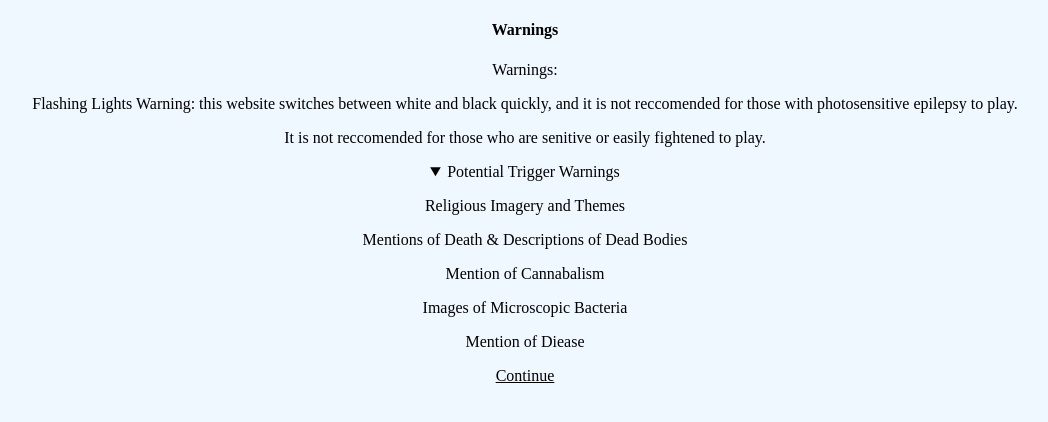
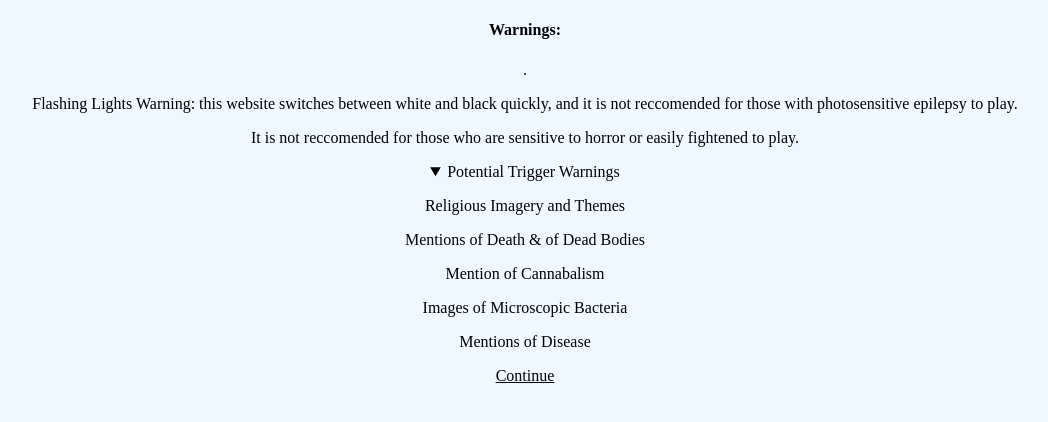
Before and after one commit to not-wren/news-industry-honey, a plain HTML site: page index.html in a window 1280 px wide. Both pictures are taken after a click on the heading "Potential Trigger Warnings". Shown: the whole page, without its empty margins (115-1163 px from the left). Drawn offline with Linux system fonts and the light colour scheme.

```diff
--- a/index.html
+++ b/index.html
@@ -8,17 +8,17 @@
     <link rel="stylesheet" href="first.css" />
   </head>
   <body>
-    <h4>Warnings</h4>
-    <p>Warnings: </p>
+    <h4>Warnings:</h4>
+    <p>.  </p>
     <p>Flashing Lights Warning: this website switches between white and black quickly, and it is not reccomended for those with photosensitive epilepsy to play. </p>
-    <p>It is not reccomended for those who are senitive or easily fightened to play.</p>
+    <p>It is not reccomended for those who are sensitive to horror or easily fightened to play.</p>
     <details>
     <summary>Potential Trigger Warnings</summary>
         <p>Religious Imagery and Themes</p>
-        <p>Mentions of Death & Descriptions of Dead Bodies</p>
+        <p>Mentions of Death & of Dead Bodies</p>
         <p>Mention of Cannabalism</p>
         <p>Images of Microscopic Bacteria</p>
-        <p>Mention of Diease</p>
+        <p>Mentions of Disease</p>
     </details>
     <a href="indextwo.html">Continue</a>
   </body>
```
Also changed, not shown: asc.html (+3 -3 lines), dream.html (+1 -1 lines), email.html (+1 -1 lines), holy.html (+1 -1 lines), indextwo.html (+1 -1 lines), pray.html (+1 -1 lines).
